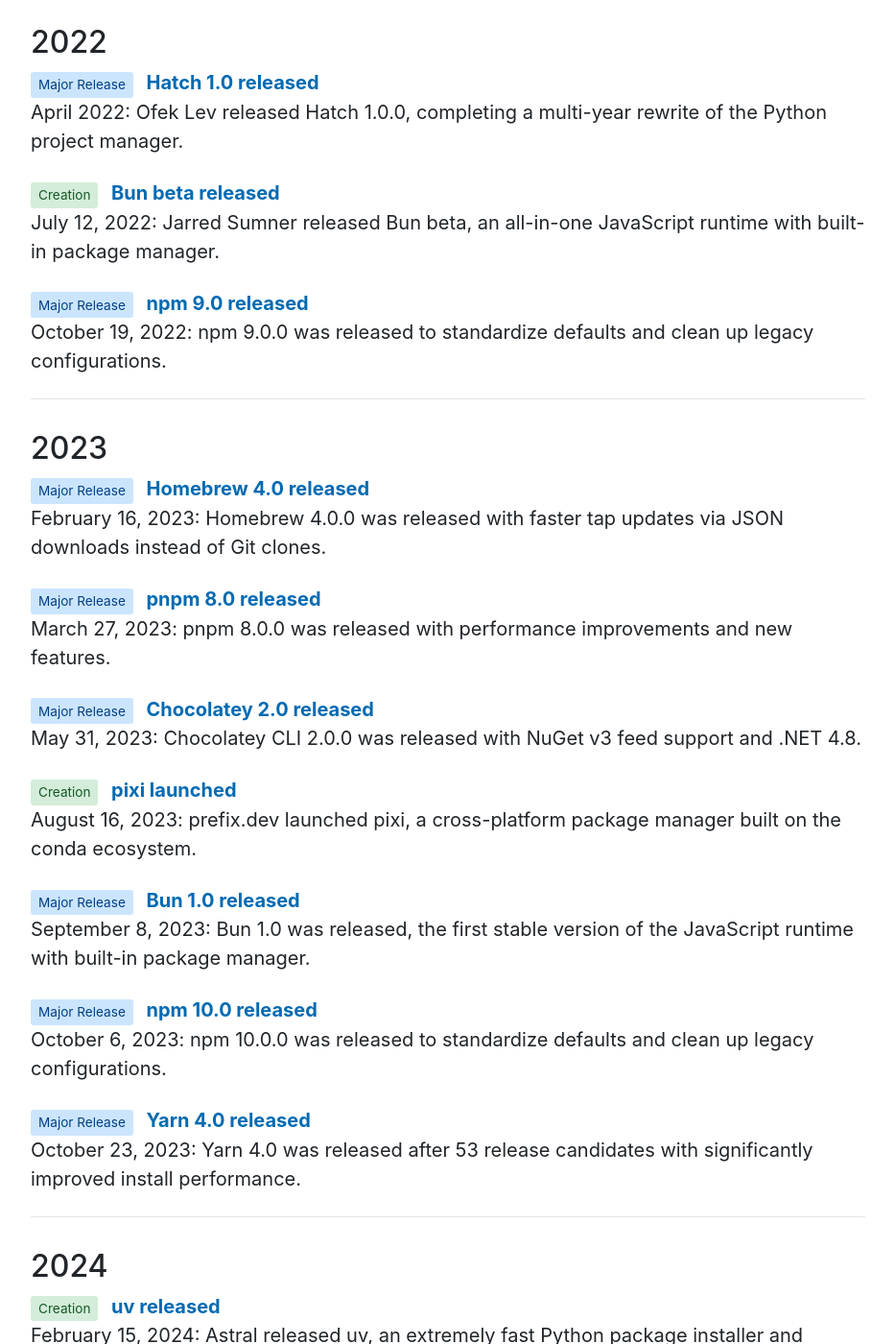
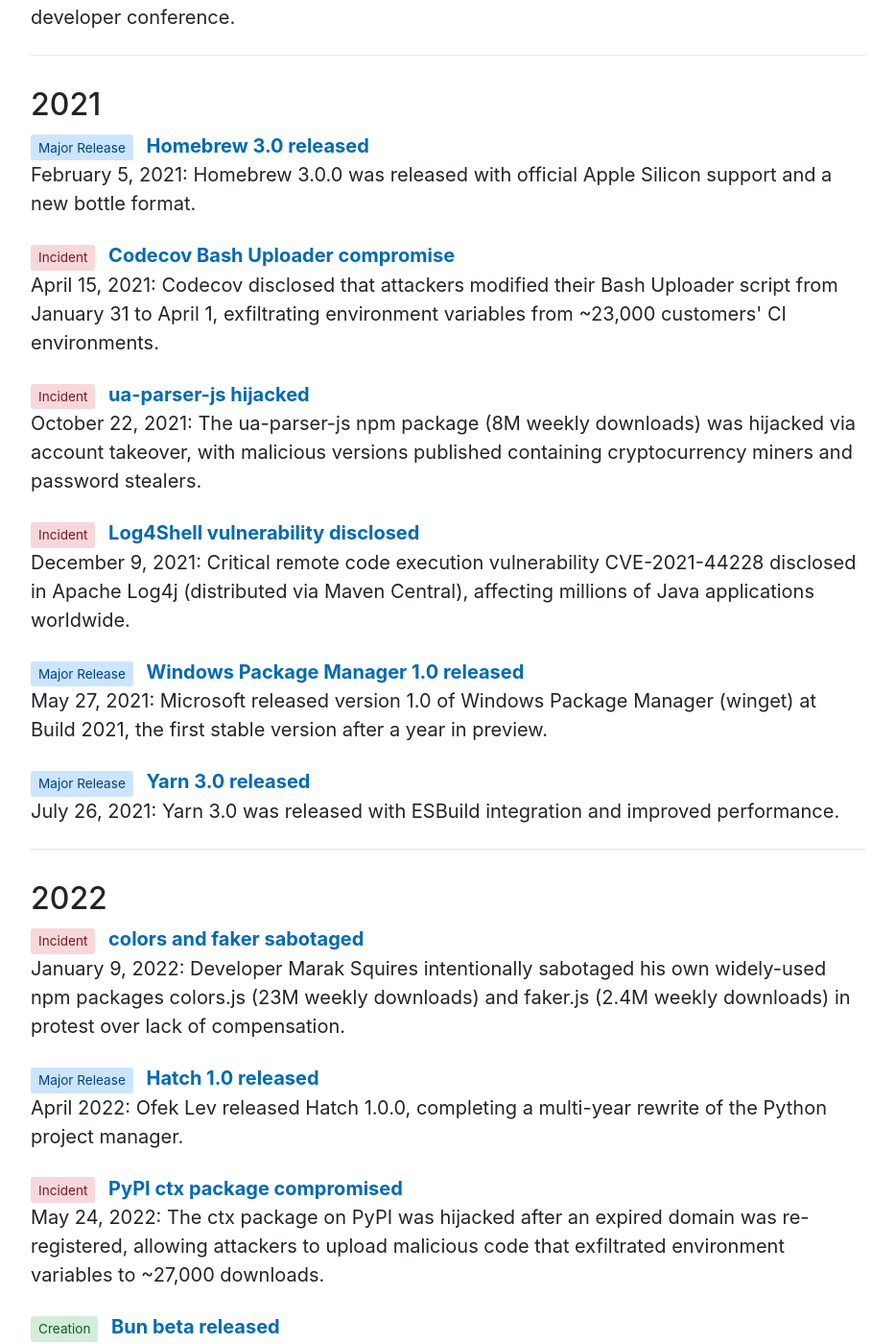
Before and after one commit to andrew/nesbitt.io, a Jekyll site: the page built from _posts/2025-11-15-package-manager-timeline.md, in a window 1280 px wide and 1400 px high, scrolled down 10606 px. Shown: the whole window at 96% size, without its empty margins (173-1106 px from the left). Built offline with Jekyll 4.4.1, drawn with Linux system fonts in a browser that asks for light colours; some of the changed text lies outside the part shown.

```diff
--- a/_posts/2025-11-15-package-manager-timeline.md
+++ b/_posts/2025-11-15-package-manager-timeline.md
@@ -10,9 +10,9 @@
   - software ecosystems
 ---
 
-Package managers have transformed how we build, distribute, and consume software. This timeline documents the evolution of package management systems across both system-level and language-specific ecosystems, from early archive networks to modern dependency managers.
+Package managers have had a significant impact on how we build, distribute, and consume software. This timeline documents the evolution of package management systems across both system-level and language-specific ecosystems, from early archive networks to modern dependency managers.
 
-Each entry includes a verifiable reference—release notes, announcements, or contemporary news coverage. This is a living document—if you know of events that should be included, please reach out on [Mastodon](https://mastodon.social/@andrewnez) or open a pull request on [GitHub](https://github.com/andrew/nesbitt.io/blob/master/_posts/2025-11-15-package-manager-timeline.md).
+This is a living document—if you know of events that should be included, please reach out on [Mastodon](https://mastodon.social/@andrewnez) or open a pull request on [GitHub](https://github.com/andrew/nesbitt.io/blob/master/_posts/2025-11-15-package-manager-timeline.md).
 
 <style>
 .timeline-event {
@@ -499,6 +499,12 @@
 </div>
 
 <div class="timeline-event">
+<span class="event-type type-incident">Incident</span>
+<strong><a href="https://www.theregister.com/2018/07/12/npm_eslint/">eslint-scope compromised</a></strong>
+<br>July 12, 2018: Attacker gained access to an npm maintainer account and published malicious eslint-scope 3.7.2 that harvested npm credentials from ~4,500 accounts.
+</div>
+
+<div class="timeline-event">
 <span class="event-type type-release">Major Release</span>
 <strong><a href="https://github.com/pypa/pip/issues/5516">pip 18.0 released</a></strong>
 <br>July 22, 2018: pip 18.0 was released, adopting Calendar Versioning (CalVer) with a 3-month release cadence.
@@ -508,6 +514,12 @@
 <span class="event-type type-creation">Creation</span>
 <strong><a href="https://go.dev/wiki/Modules">Go modules introduced</a></strong>
 <br>August 24, 2018: Go 1.11 introduced modules with go.mod files, though not enabled by default until Go 1.14.
+</div>
+
+<div class="timeline-event">
+<span class="event-type type-incident">Incident</span>
+<strong><a href="https://www.theregister.com/2018/11/26/npm_repo_bitcoin_stealer/">event-stream backdoor</a></strong>
+<br>November 26, 2018: The popular event-stream npm package was compromised with Bitcoin-stealing code via the flatmap-stream dependency, targeting Copay wallets.
 </div>
 
 <div class="timeline-event">
@@ -524,6 +536,12 @@
 <span class="event-type type-release">Major Release</span>
 <strong><a href="https://podman.io/release/2019/01/16/podman-release-v1.0.0">Podman 1.0 released</a></strong>
 <br>January 16, 2019: Podman 1.0.0 was released as a daemonless container engine and Docker alternative.
+</div>
+
+<div class="timeline-event">
+<span class="event-type type-incident">Incident</span>
+<strong><a href="https://www.theregister.com/2019/08/20/ruby_gem_hacked/">rest-client RubyGem compromised</a></strong>
+<br>August 19, 2019: RubyGems.org account was compromised via credential stuffing, leading to malicious rest-client v1.6.13 being published to steal credentials.
 </div>
 
 <div class="timeline-event">
@@ -579,6 +597,12 @@
 </div>
 
 <div class="timeline-event">
+<span class="event-type type-incident">Incident</span>
+<strong><a href="https://www.cisa.gov/news-events/cybersecurity-advisories/aa20-352a">SolarWinds supply chain attack</a></strong>
+<br>December 2020: Discovery of the SolarWinds Orion platform compromise, where attackers injected malicious code into software updates beginning March 2020, affecting ~18,000 customers.
+</div>
+
+<div class="timeline-event">
 <span class="event-type type-creation">Creation</span>
 <strong><a href="https://en.wikipedia.org/wiki/Windows_Package_Manager">Windows Package Manager preview</a></strong>
 <br>May 19, 2020: Microsoft released Windows Package Manager (winget) in preview at Build developer conference.
@@ -592,6 +616,24 @@
 <span class="event-type type-release">Major Release</span>
 <strong><a href="https://brew.sh/2021/02/05/homebrew-3.0.0/">Homebrew 3.0 released</a></strong>
 <br>February 5, 2021: Homebrew 3.0.0 was released with official Apple Silicon support and a new bottle format.
+</div>
+
+<div class="timeline-event">
+<span class="event-type type-incident">Incident</span>
+<strong><a href="https://www.cisa.gov/news-events/alerts/2021/04/30/codecov-releases-new-detections-supply-chain-compromise">Codecov Bash Uploader compromise</a></strong>
+<br>April 15, 2021: Codecov disclosed that attackers modified their Bash Uploader script from January 31 to April 1, exfiltrating environment variables from ~23,000 customers' CI environments.
+</div>
+
+<div class="timeline-event">
+<span class="event-type type-incident">Incident</span>
+<strong><a href="https://www.theregister.com/2021/10/25/in_brief_security/">ua-parser-js hijacked</a></strong>
+<br>October 22, 2021: The ua-parser-js npm package (8M weekly downloads) was hijacked via account takeover, with malicious versions published containing cryptocurrency miners and password stealers.
+</div>
+
+<div class="timeline-event">
+<span class="event-type type-incident">Incident</span>
+<strong><a href="https://www.theregister.com/2021/12/10/log4j_remote_code_execution_vuln_patch_issued/">Log4Shell vulnerability disclosed</a></strong>
+<br>December 9, 2021: Critical remote code execution vulnerability CVE-2021-44228 disclosed in Apache Log4j (distributed via Maven Central), affecting millions of Java applications worldwide.
 </div>
 
 <div class="timeline-event">
@@ -611,9 +653,21 @@
 ## 2022
 
 <div class="timeline-event">
+<span class="event-type type-incident">Incident</span>
+<strong><a href="https://www.theregister.com/2022/01/10/npm_fakerjs_colorsjs/">colors and faker sabotaged</a></strong>
+<br>January 9, 2022: Developer Marak Squires intentionally sabotaged his own widely-used npm packages colors.js (23M weekly downloads) and faker.js (2.4M weekly downloads) in protest over lack of compensation.
+</div>
+
+<div class="timeline-event">
 <span class="event-type type-release">Major Release</span>
 <strong><a href="https://discuss.python.org/t/hatch-1-0-0-is-available/15359">Hatch 1.0 released</a></strong>
 <br>April 2022: Ofek Lev released Hatch 1.0.0, completing a multi-year rewrite of the Python project manager.
+</div>
+
+<div class="timeline-event">
+<span class="event-type type-incident">Incident</span>
+<strong><a href="https://www.theregister.com/2022/05/24/pypi_ctx_package_compromised/">PyPI ctx package compromised</a></strong>
+<br>May 24, 2022: The ctx package on PyPI was hijacked after an expired domain was re-registered, allowing attackers to upload malicious code that exfiltrated environment variables to ~27,000 downloads.
 </div>
 
 <div class="timeline-event">
```
Also changed, not shown: other parts of _posts/2025-11-15-package-manager-timeline.md (+0 -9 lines).
